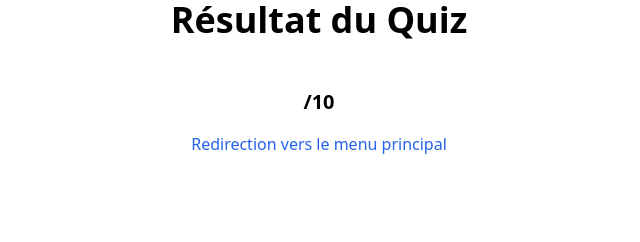
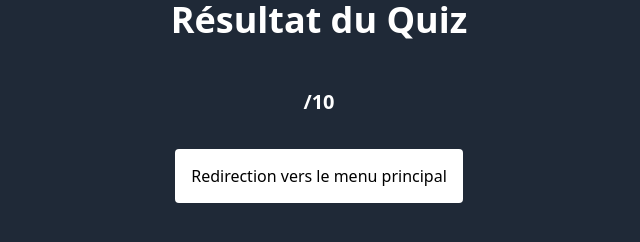
Before and after one commit to hugo-canovas/Quizz-en-ligne, a plain HTML site: page debrief.html in a window 1280 px wide. Shown: the whole page, without its empty margins (321-961 px from the left). Drawn offline with nearby package versions, Linux system fonts and the light colour scheme.

Commit message:
MAJ design debrief quiz

```diff
--- a/debrief.html
+++ b/debrief.html
@@ -7,11 +7,11 @@
     <script type="module" src="./asset/js/score.js"></script>
     <title>Résultat du Quiz</title>
 </head>
-<body>
-    <h1 class="text-4xl font-bold mb-4 text-center">Résultat du Quiz</h1>
-  <div class="bg-white p-8 text-center">
-    <p class="text-xl font-semibold mb-4"><span id="score"></span>/10</p>
-    <a href="./index.html" class="text-blue-600">Redirection vers le menu principal</a>
+<body class="bg-gray-800">
+    <h1 class="text-4xl font-bold mb-4 text-center text-white">Résultat du Quiz</h1>
+  <div class="p-8 text-center">
+    <p class="text-xl font-semibold mb-12 text-white"><span id="score"></span>/10</p>
+    <a href="./index.html" class="text-black p-4 bg-white rounded hover:bg-blue-600 hover:text-white">Redirection vers le menu principal</a>
   </div>
 </body>
 </html>
```
